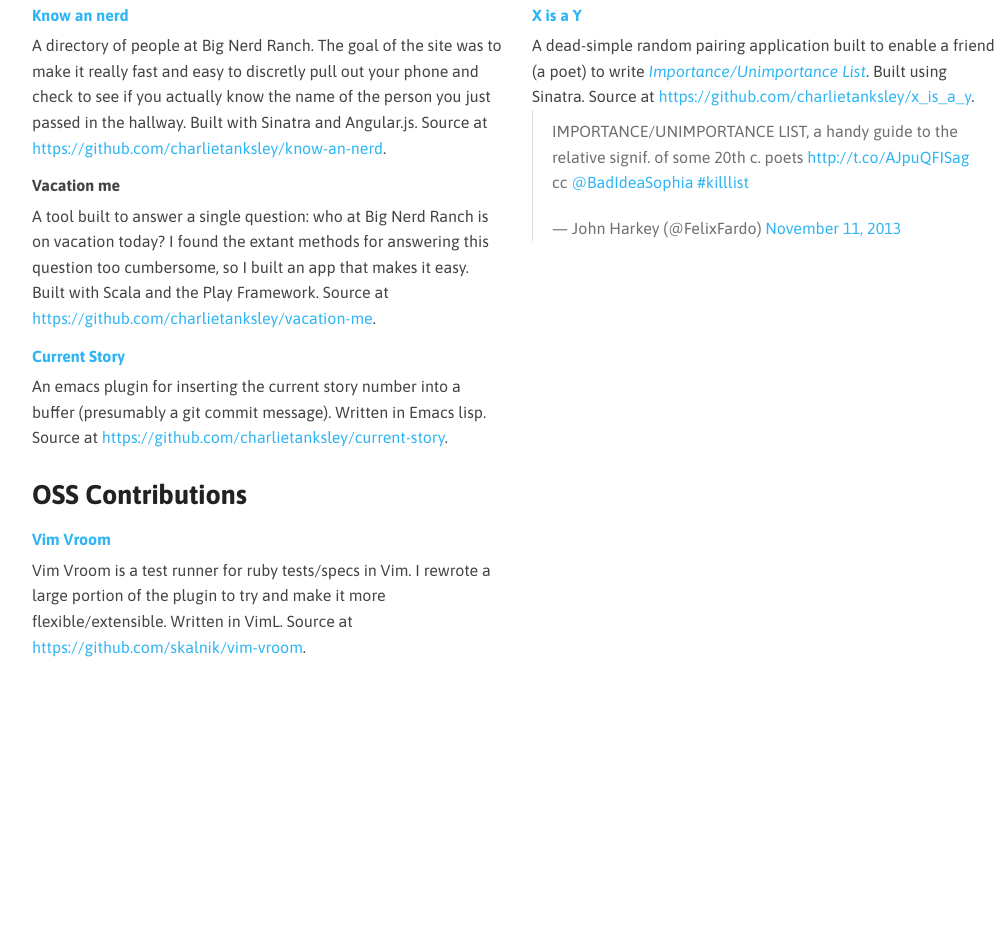
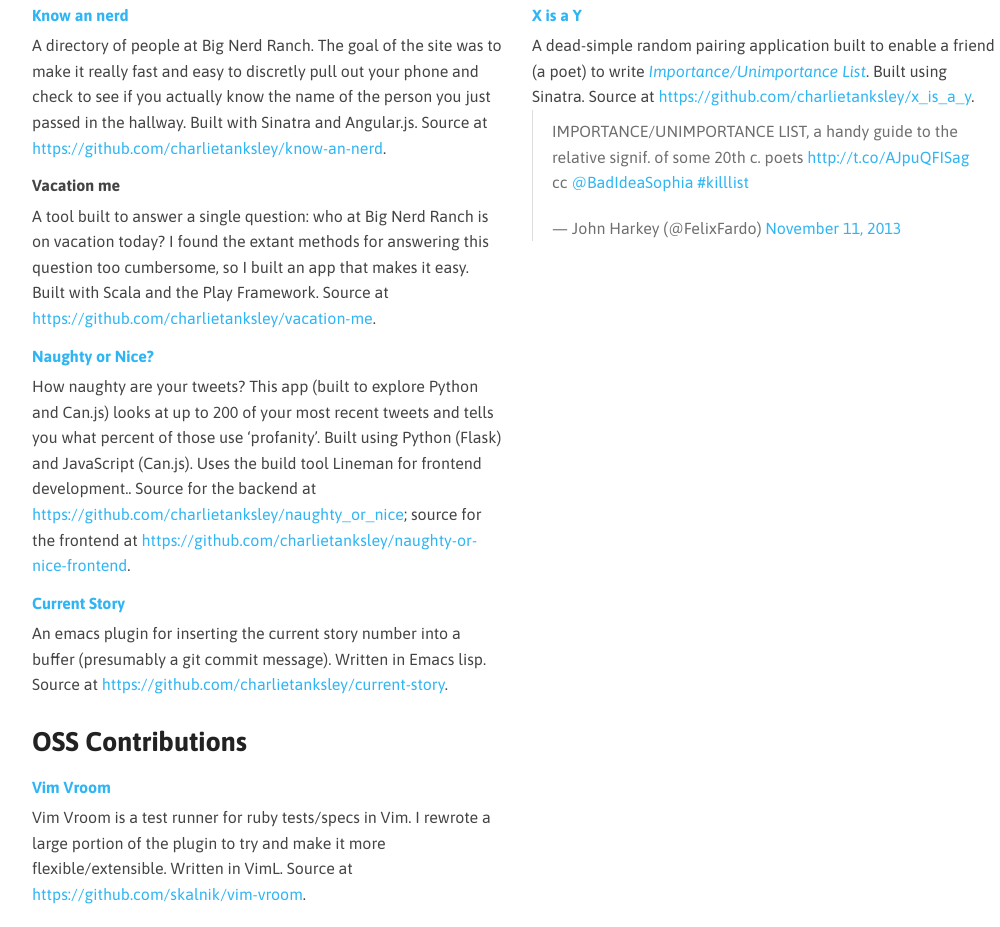
Before and after one commit to charlietanksley/charlietanksley.github.io, a website: page index.html in a window 1280 px wide. Shown: the part 902-1829 px from the top of the page, without its empty margins (123-1123 px from the left). Before the commit the page ends 1582 px from the top, so only its background shows below. Drawn offline with Linux system fonts and the light colour scheme.

Commit message:
add naughty or nice to project list

```diff
--- a/index.html
+++ b/index.html
@@ -99,6 +99,23 @@
             </dd>
 
             <dt>
+              <a href="http://naughty-or-nice.herokuapp.com">Naughty or Nice?</a>
+            </dt>
+            <dd>
+              How naughty are your tweets?  This app (built to explore
+              Python and Can.js) looks at up to 200 of your most
+              recent tweets and tells you what percent of those use
+              &lsquo;profanity&rsquo;.  <span class="technologies">Built
+              using Python (Flask) and JavaScript (Can.js).  Uses the
+              build tool Lineman for frontend
+              development.</span>.  <span class="source">Source for
+              the backend
+              at <a href="https://github.com/charlietanksley/naughty_or_nice">https://github.com/charlietanksley/naughty_or_nice</a>;
+              source for the frontend
+              at <a href="https://github.com/charlietanksley/naughty-or-nice-frontend">https://github.com/charlietanksley/naughty-or-nice-frontend</a>.</span>
+            </dd>
+
+            <dt>
               <a href="http://marmalade-repo.org/packages/current-story">Current Story</a>
             </dt>
             <dd>
```
